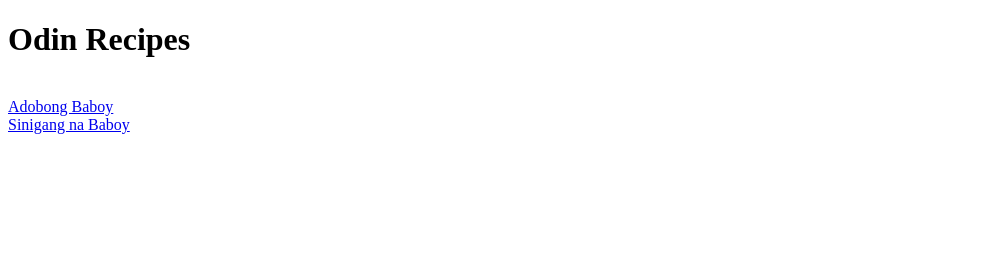
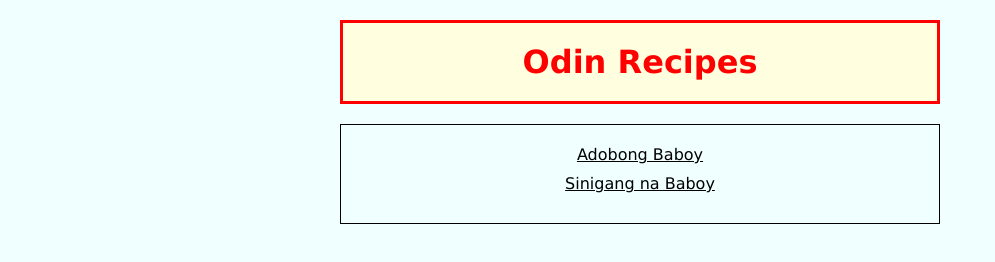
Before and after one commit to xlazherz/odin-recipes, a plain HTML site: page recipes/index.html in a window 1280 px wide. Shown: the whole page, without its empty margins (0-995 px from the left). Drawn offline with Linux system fonts and the light colour scheme.

Commit message:
add styles

```diff
--- a/recipes/index.html
+++ b/recipes/index.html
@@ -4,12 +4,19 @@
     <meta charset="UTF-8">
     <meta name="viewport" content="width=device-width, initial-scale=1.0">
     <title>Document</title>
+    <link rel="stylesheet" href="styles.css">
 </head>
 <body>
-    <h1>Odin Recipes</h1>
-    <br>
-    <a href="adobo.html">Adobong Baboy</a>
-    <br>
-    <a href="sinigang.html">Sinigang na Baboy</a>
+    <h1 id="title">Odin Recipes</h1>
+
+    <div id="listDish">
+
+            <a id="dishOne" href="adobo.html">Adobong Baboy</a>
+            <a id="dishTwo" href="sinigang.html">Sinigang na Baboy</a>
+
+
+    </div>
+
+
 </body>
 </html>
--- a/recipes/styles.css
+++ b/recipes/styles.css
@@ -0,0 +1,55 @@
+*
+{
+    font-family: Verdana, Geneva, Tahoma, sans-serif;
+    color: black;
+    background-color: azure;
+    align-items: center;
+    box-sizing: border-box;
+}
+
+#title
+{
+    color: red;
+    background-color: lightyellow;
+    padding: 20px 20px;
+    border: 3px solid red;
+    width: 600px;
+    margin: 20px auto;
+    text-align: center;
+}
+
+#listDish
+{
+    width: 600px;
+    border: 1px solid black;
+    margin: 20px auto;
+    padding: 20px;
+    text-align: center;
+}
+
+#dishONe, #dishTwo
+{
+   display: block;
+   margin: 10px;
+
+}
+
+#dishOne:hover, #dishTwo:hover
+{
+    color: red;
+}
+
+#sinigang
+{
+    margin: 20px;
+}
+
+#sinigang p, #sinigang a, #sinigang img, #sinigang h1
+{
+    align-items: center;
+    text-align: center;
+    justify-content: center;
+    margin: 20px auto;
+    width: 500px;
+    display: block;
+}
```
Also changed, not shown: recipes/adobo.html (+1 -0 lines), recipes/sinigang.html (+8 -2 lines).
